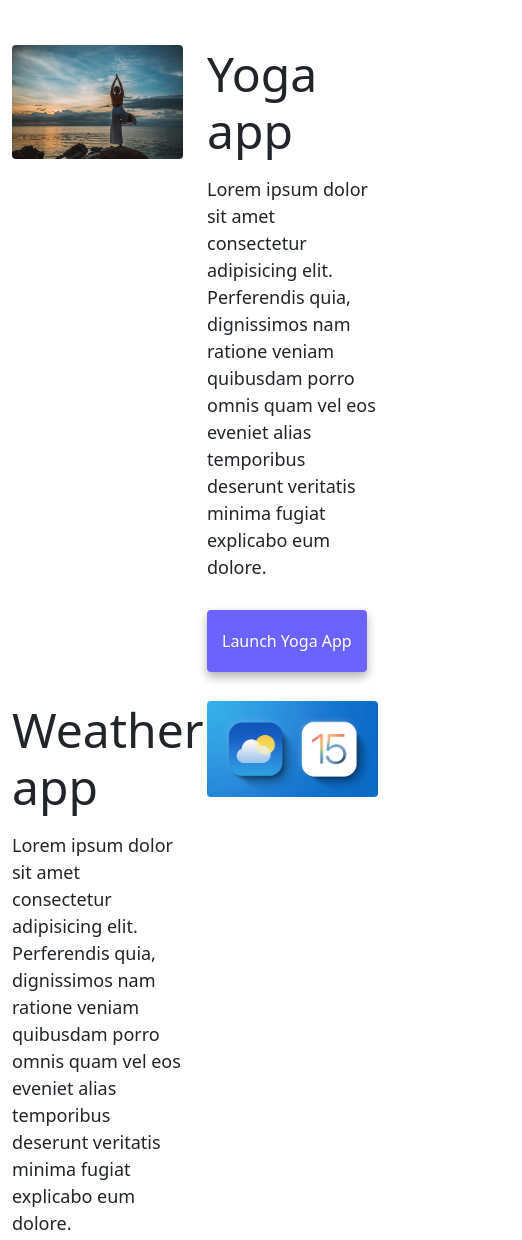
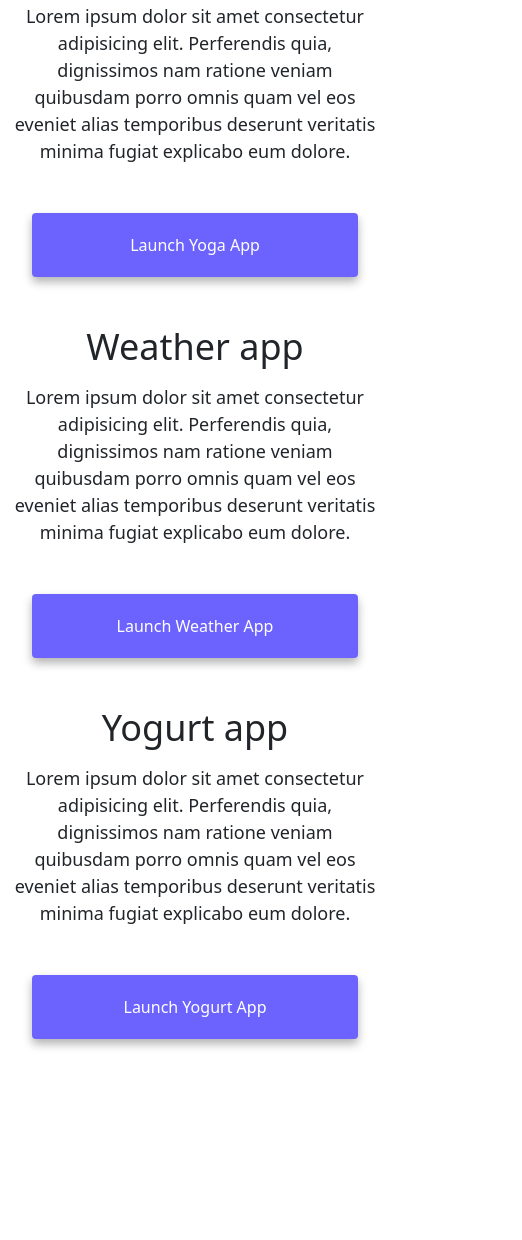
Before and after one commit to Ekaterina2023/responsive-portfolio, a plain HTML site: page index.html in a window 390 px wide. Shown: the part 595-1835 px from the top of the page, 522 px wide, since content can reach past the window. After the commit the page ends 1734 px from the top, so only its background shows below. Drawn offline with nearby package versions, Linux system fonts and the light colour scheme.

Commit message:
Made the website more responsive

```diff
--- a/index.html
+++ b/index.html
@@ -90,14 +90,14 @@
     </div>
     <div class="container">
       <div class="row">
-        <div class="col-6">
+        <div class="col-sm-6">
           <img
             src="/images/yoga.jpg"
-            class="img-fluid rounded"
+            class="img-fluid rounded d-none d-sm-block"
             alt="Yoga project"
           />
         </div>
-        <div class="col-6">
+        <div class="col-sm-6">
           <h2 class="mb-3">Yoga app</h2>
           <p>
             Lorem ipsum dolor sit amet consectetur adipisicing elit. Perferendis
@@ -106,14 +106,14 @@
             explicabo eum dolore.
           </p>
           <div class="mt-5">
-            <a href="#" class="primary-link" title="Yoga project"
+            <a href="#" class="primary-link project-link" title="Yoga project"
               >Launch Yoga App</a
             >
           </div>
         </div>
       </div>
       <div class="row mt-5">
-        <div class="col-6">
+        <div class="col-sm-6">
           <h2 class="mb-3">Weather app</h2>
           <p>
             Lorem ipsum dolor sit amet consectetur adipisicing elit. Perferendis
@@ -122,28 +122,31 @@
             explicabo eum dolore.
           </p>
           <div class="mt-5">
-            <a href="#" class="primary-link" title="Weather project"
+            <a
+              href="#"
+              class="primary-link project-link"
+              title="Weather project"
               >Launch Weather App</a
             >
           </div>
         </div>
-        <div class="col-6">
+        <div class="col-sm-6">
           <img
             src="/images/weather-app.jpeg"
-            class="img-fluid rounded"
+            class="img-fluid rounded d-none d-sm-block"
             alt="Weather project"
           />
         </div>
       </div>
       <div class="row mt-5">
-        <div class="col-6">
+        <div class="col-sm-6">
           <img
             src="/images/yogurt.jpeg"
-            class="img-fluid rounded"
+            class="img-fluid rounded d-none d-sm-block"
             alt="Yogurt project"
           />
         </div>
-        <div class="col-6">
+        <div class="col-sm-6">
           <h2 class="mb-3">Yogurt app</h2>
           <p>
             Lorem ipsum dolor sit amet consectetur adipisicing elit. Perferendis
@@ -152,7 +155,7 @@
             explicabo eum dolore.
           </p>
           <div class="mt-5">
-            <a href="#" class="primary-link" title="Yogurt project"
+            <a href="#" class="primary-link project-link" title="Yogurt project"
               >Launch Yogurt App</a
             >
           </div>
--- a/style.css
+++ b/style.css
@@ -5,7 +5,7 @@
 }
 
 body {
-  margin-top: 100px;
+  margin: 100px 0;
 }
 
 h1,
@@ -51,6 +51,9 @@ p {
   box-shadow: var(--box-shadow);
   color: white;
 }
+.primary-link:hover {
+  color: white;
+}
 
 .secondary-link {
   border-radius: 4px;
@@ -86,3 +89,21 @@ p {
 .email-link:hover {
   text-decoration: underline;
 }
+@media (max-width: 576px) {
+  h1 {
+    font-size: 48px;
+    line-height: 1.5;
+  }
+  h2 {
+    font-size: 36px;
+    text-align: center;
+  }
+  p {
+    text-align: center;
+  }
+  .project-link {
+    display: block;
+    text-align: center;
+    margin: 0 20px;
+  }
+}
```
Also changed, not shown: about.html (+3 -3 lines).
